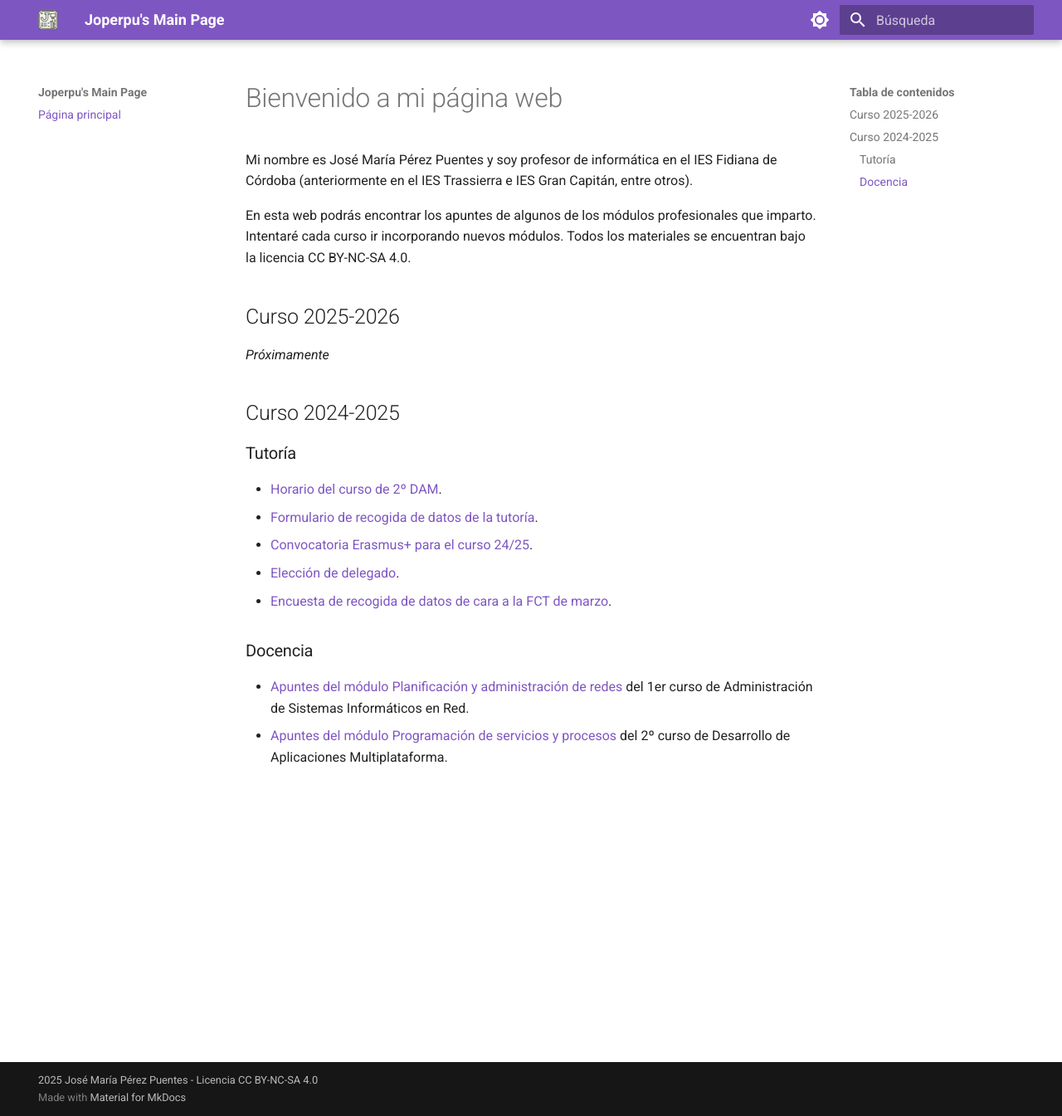
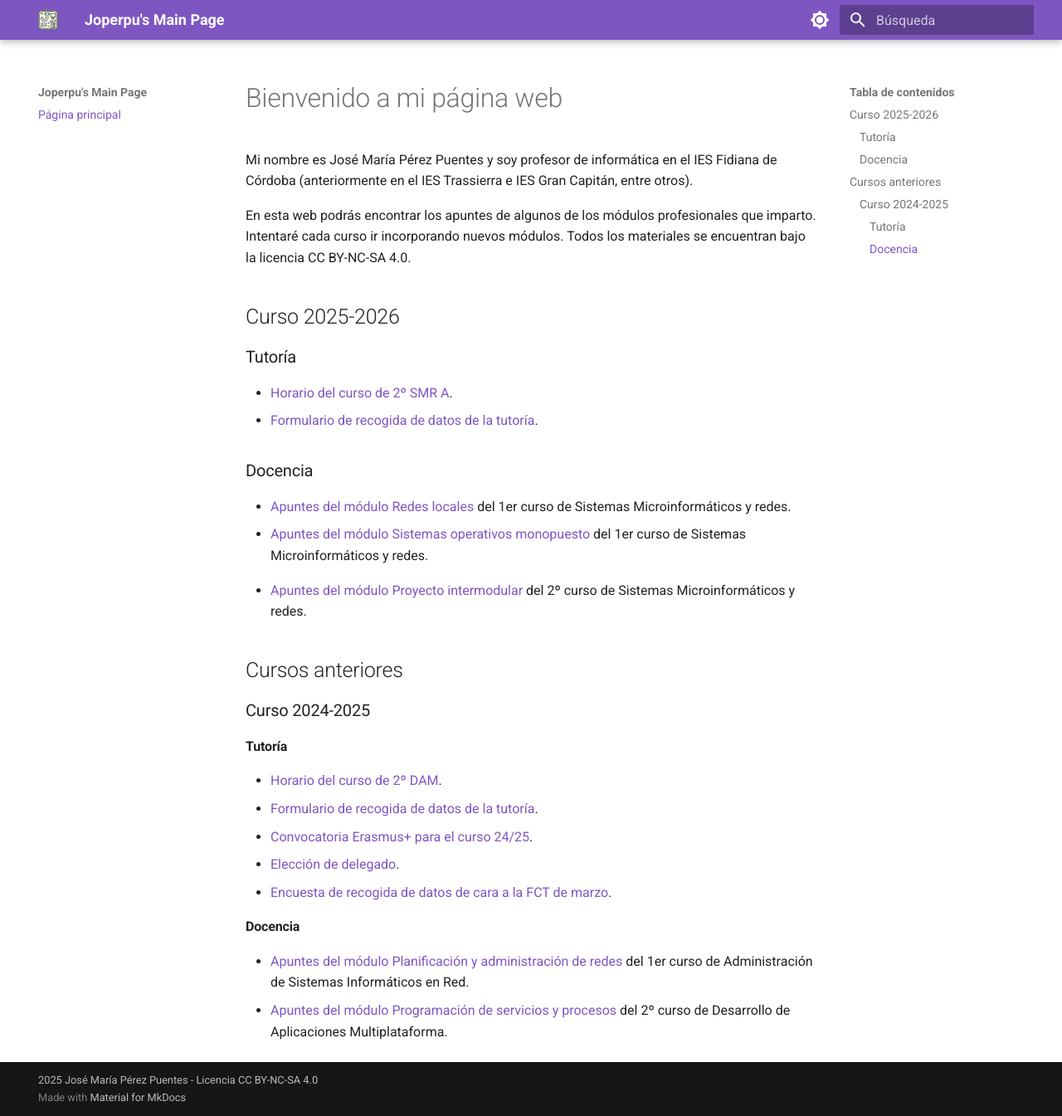
Before and after one commit to Joperpu/joperpu.github.io, an MkDocs documentation site: the page built from docs/index.md, in a window 1280 px wide and 1345 px high. Shown: the whole window at 83% size. Built offline with MkDocs 1.6.1 and Material for MkDocs 9.7.7, drawn with Linux system fonts in a browser that asks for light colours.

Commit message:
Primeros cambios curso 25/26

```diff
--- a/docs/index.md
+++ b/docs/index.md
@@ -6,11 +6,24 @@ En esta web podrás encontrar los apuntes de algunos de los módulos profesional
 
 ## Curso 2025-2026
 
-_Próximamente_
+### Tutoría
 
-## Curso 2024-2025
+* [Horario del curso de 2º SMR A]("#").
+* [Formulario de recogida de datos de la tutoría](https://forms.gle/yAybT18MVhaVs8PB7).
 
-### Tutoría
+### Docencia
+
+* [Apuntes del módulo Redes locales](https://joperpu.github.io/rl2526) del 1er curso de Sistemas Microinformáticos y redes.
+* [Apuntes del módulo Sistemas operativos monopuesto](https://joperpu.github.io/som2526) del 1er curso de Sistemas Microinformáticos y redes.
+<!-- * [Apuntes del módulo Seguridad informática]("#") del 2º curso de Sistemas Microinformáticos y redes. -->
+* [Apuntes del módulo Proyecto intermodular](https://joperpu.github.io/pi2526) del 2º curso de Sistemas Microinformáticos y redes.
+
+
+## Cursos anteriores
+
+### Curso 2024-2025
+
+#### Tutoría
 
 * [Horario del curso de 2º DAM](assets/files/horario.pdf).
 * [Formulario de recogida de datos de la tutoría](https://forms.gle/bDMAQNrT4D1tQLE87).
@@ -18,7 +31,7 @@ _Próximamente_
 * [Elección de delegado](assets/files/eleccion_delegado.pdf).
 * [Encuesta de recogida de datos de cara a la FCT de marzo](https://docs.google.com/forms/d/e/1FAIpQLSe3DHQvwAEGszSN_Erqk4lBiNg2Vvoy_2S1YTZz70JZUTkLTQ/viewform).
 
-### Docencia
+#### Docencia
 
 * [Apuntes del módulo Planificación y administración de redes](https://joperpu.github.io/par2425/) del 1er curso de Administración de Sistemas Informáticos en Red.
 * [Apuntes del módulo Programación de servicios y procesos](https://joperpu.github.io/psp2425/) del 2º curso de Desarrollo de Aplicaciones Multiplataforma.
```
